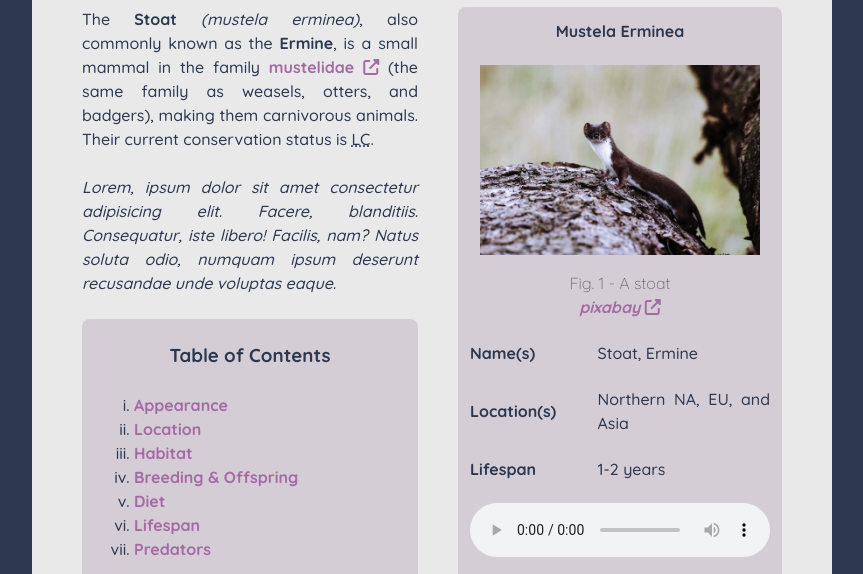
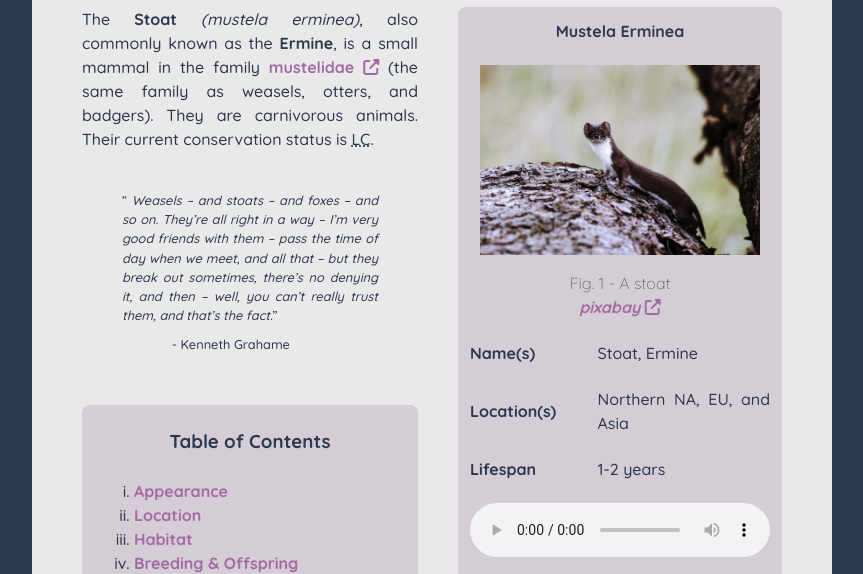
Before and after one commit to sweetboymusik/elliott_qap1, a plain HTML site: page pages/index.html in a window 1280 px wide. Shown: the part 225-799 px from the top of the page, without its empty margins (208-1071 px from the left). Drawn offline with Linux system fonts and the light colour scheme.

Commit message:
Slight edits to index, style, and questions

```diff
--- a/pages/index.html
+++ b/pages/index.html
@@ -55,21 +55,22 @@
                   target="_blank"
                   >mustelidae <i class="fa-solid fa-up-right-from-square"></i
                 ></a>
-                (the same family as weasels, otters, and badgers), making them
+                (the same family as weasels, otters, and badgers). They are
                 carnivorous animals. Their current conservation status is
                 <abbr title="Least Concern">LC</abbr>.
               </p>
-              <br />
-              <p>
-                <i>
-                  Lorem, ipsum dolor sit amet consectetur adipisicing elit.
-                  Facere, blanditiis. Consequatur, iste libero! Facilis, nam?
-                  Natus soluta odio, numquam ipsum deserunt recusandae unde
-                  voluptas eaque.</i
+              <blockquote>
+                <q>
+                  <i
+                    >Weasels – and stoats – and foxes – and so on. They’re all
+                    right in a way – I’m very good friends with them – pass the
+                    time of day when we meet, and all that – but they break out
+                    sometimes, there’s no denying it, and then – well, you can’t
+                    really trust them, and that’s the fact.</i
+                  ></q
                 >
-              </p>
-
-              <br />
+                <footer>- Kenneth Grahame</footer>
+              </blockquote>
 
               <div class="index">
                 <h3>Table of Contents</h3>
@@ -142,6 +143,9 @@
                   <tr>
                     <td colspan="2">
                       <audio src="../media/stoat-sound-1.mp3" controls></audio>
+                      <br />
+                      <br />
+                      <audio src="../media/stoat-sound-2.mp3" controls></audio>
                     </td>
                   </tr>
                 </tbody>
@@ -393,7 +397,6 @@
               </p>
 
               <br />
-              <audio src="../media/stoat-sound-2.mp3" controls></audio>
             </div>
 
             <div class="block">
--- a/styles/style.css
+++ b/styles/style.css
@@ -116,6 +116,11 @@ iframe {
 .index ol {
   list-style-type: lower-roman;
   margin-left: 30px;
+}
+
+blockquote {
+  padding: 40px;
+  font-size: 0.8rem;
 }
 
 figcaption {
```
Also changed, not shown: other/questions.txt.
